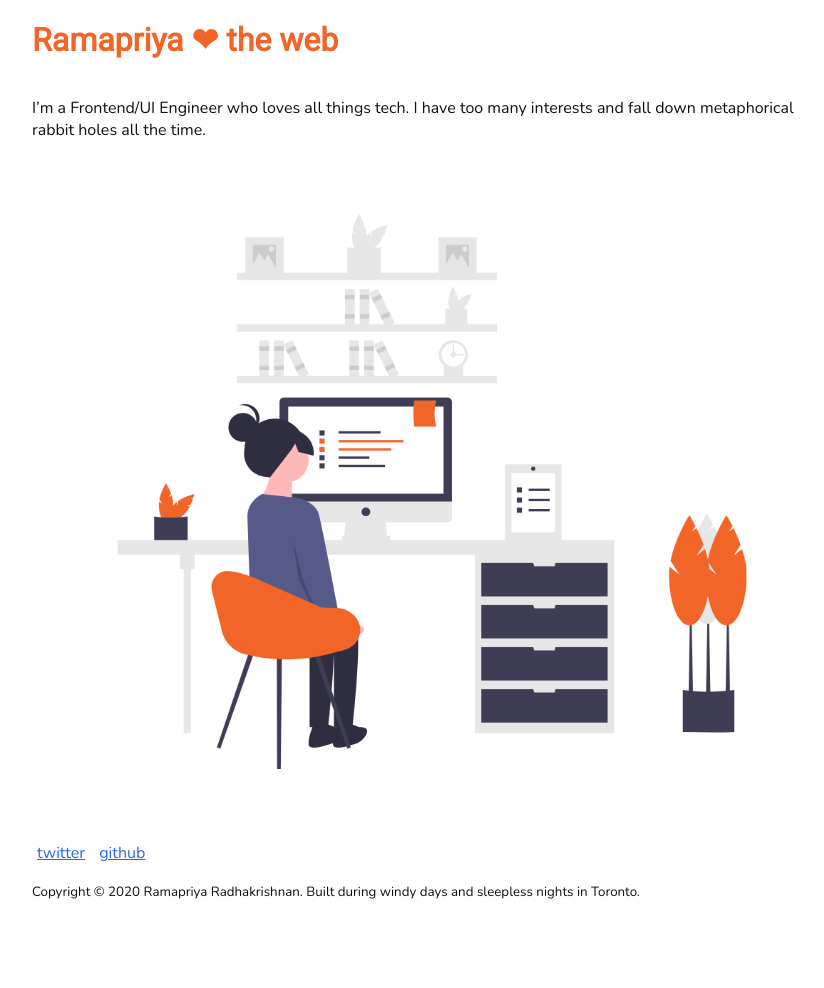
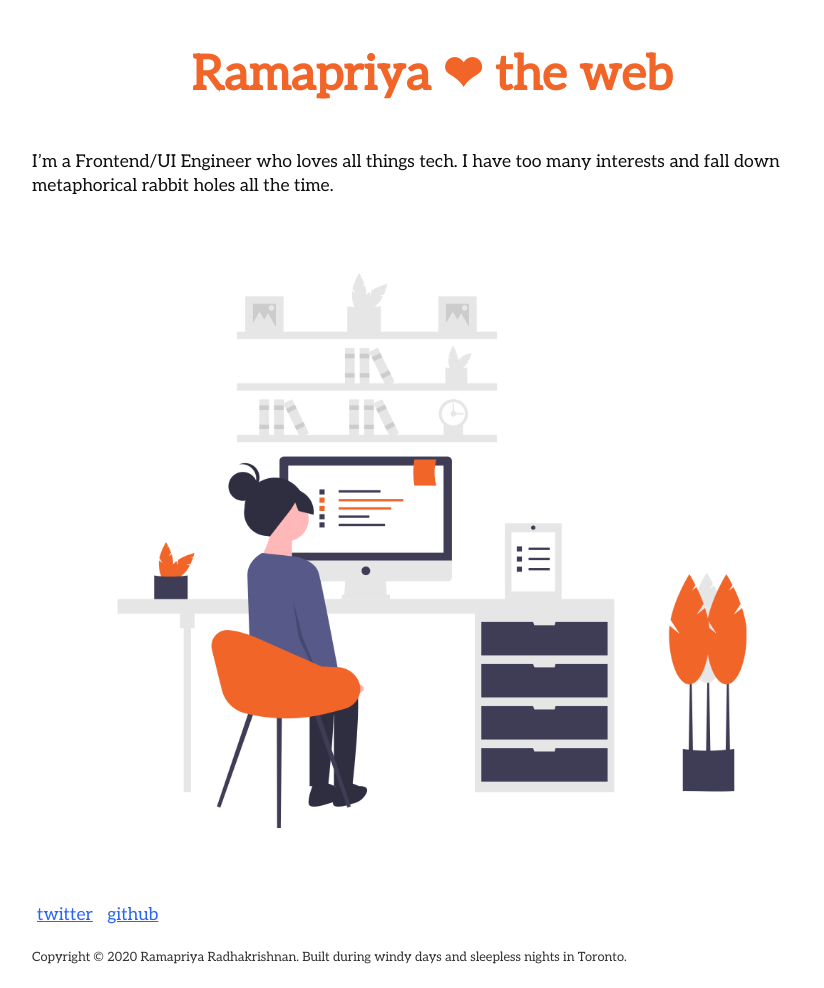
Before and after one commit to ramapriyark/ramapriyark.github.io, a plain HTML site: page index.html in a window 1280 px wide. Shown: the whole page, without its empty margins (208-1032 px from the left). Before the commit the page ends 902 px from the top, so only its background shows below. Drawn offline with nearby package versions, Linux system fonts and the light colour scheme.

Commit message:
Adjusting styles and changing font

```diff
--- a/index.html
+++ b/index.html
@@ -6,7 +6,11 @@
     <meta http-equiv="X-UA-Compatible" content="IE=edge" />
     <meta name="viewport" content="width=device-width, initial-scale=1" />
 
-    <link rel="icon" type="image/png" href="/favicon.ico" />
+    <link rel="apple-touch-icon" sizes="180x180" href="/apple-touch-icon.png">
+    <link rel="icon" type="image/png" sizes="32x32" href="/favicon-32x32.png">
+    <link rel="icon" type="image/png" sizes="16x16" href="/favicon-16x16.png">
+    <link rel="manifest" href="/site.webmanifest">
+
 
     <link rel="stylesheet" href="/style.css" />
   </head>
@@ -30,8 +34,8 @@
         <a href="https://www.github.com/ramapriyark">github</a>
       </p>
       <small>
-        Copyright &copy; 2020 Ramapriya Radhakrishnan. Built during windy days
-        and sleepless nights in Toronto.
+        Copyright &copy; 2020 Ramapriya Radhakrishnan.
+        Built during windy days and sleepless nights in Toronto.
       </small>
     </footer>
   </body>
--- a/style.css
+++ b/style.css
@@ -1,26 +1,18 @@
-@import url("https://fonts.googleapis.com/css?family=Nunito|Roboto");
+@import url("https://fonts.googleapis.com/css?family=Aleo");
 
 html,
 body {
-  height: 100%;
+  min-height: 100%;
 }
 body {
-  font-family: "Nunito", arial, sans-serif;
+  font-family: "Aleo", serif;
   margin: 0 auto;
+  padding: 20px 40px;
   max-width: 800px;
   background: #fff;
   color: #101010;
-}
-
-nav {
-  float: right;
-}
-nav > ul {
-  list-style-type: none;
-}
-
-nav > ul > li {
-  float: left;
+  font-size: 1.1rem;
+  line-height: 1.5rem;
 }
 
 main {
@@ -33,9 +25,11 @@ img {
 }
 
 h1 {
-  font-family: "Roboto";
   font-weight: bold;
   color: #f16529;
+  font-size: 3rem;
+  line-height: 3rem;
+  text-align: center;
 }
 
 a {
@@ -61,3 +55,9 @@ a:active {
   border-radius: 8px;
   text-decoration: none;
 }
+
+small {
+  font-size: 0.8rem;
+  line-height: 0.8rem;
+  color: #333;
+}
```
Also changed, not shown: android-chrome-192x192.png (added), android-chrome-512x512.png (added), apple-touch-icon.png (added), favicon-16x16.png (added), favicon-32x32.png (added), favicon.ico, site.webmanifest (added).
